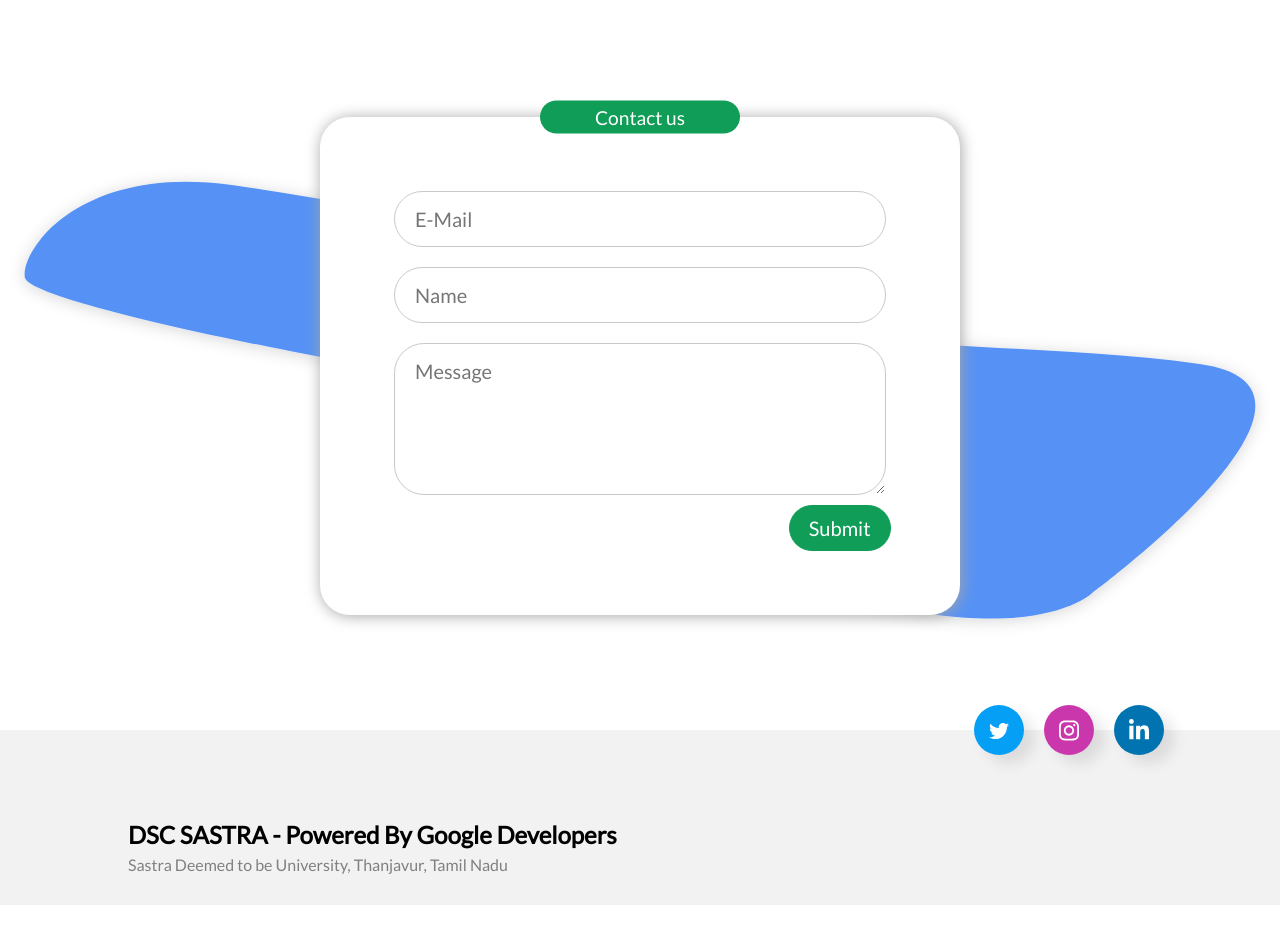
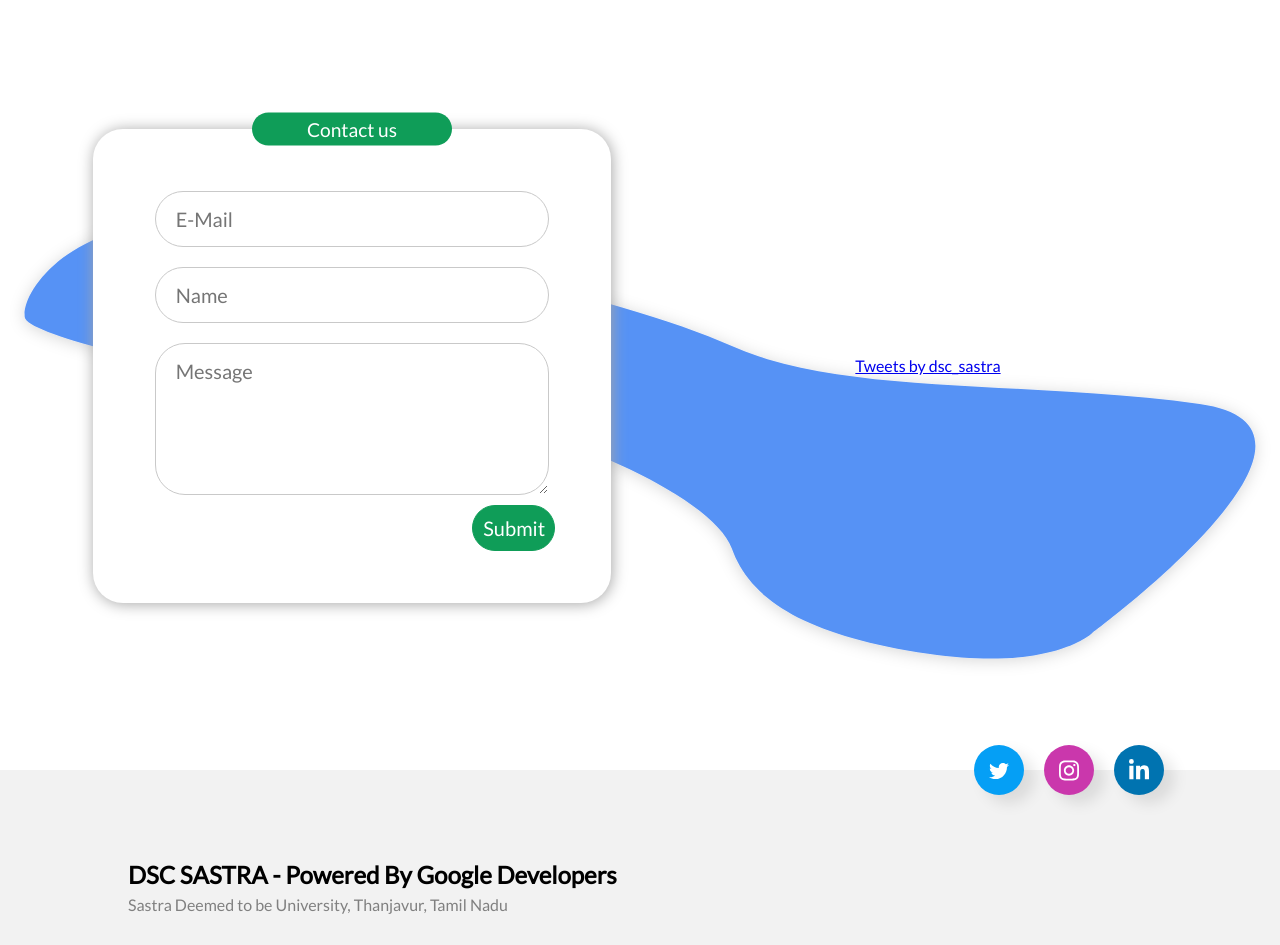
Before and after one commit to dcs-sastra/DSCWebApp, a React (Create React App) app: page / in a window 1280 px wide. Shown: the part 1540-2485 px from the top of the page. Before the commit the page ends 2445 px from the top, so only its background shows below. Built offline with nearby package versions, Linux system fonts and the light colour scheme.

Commit message:
Added twitter feed to home page

```diff
--- a/src/Pages/About/About.jsx
+++ b/src/Pages/About/About.jsx
@@ -18,18 +18,12 @@ const AboutUs = styled.div`
 `;
 
 const Principles = styled.div`
-  padding: 7vh 10%;
+  padding: 50px;
   background-color: #f1f1f1;
   display: grid;
-  grid-template-columns: auto auto auto;
+  grid-template-columns: repeat(auto-fit, minmax(200px, 400px));
   justify-content: space-evenly;
-  grid-column-gap: 5%;
-  @media (max-width: 768px) {
-    padding: 7vh 5%;
-    grid-template-columns: auto;
-    grid-template-rows: auto auto auto;
-    grid-row-gap: 5vh;
-  }
+  grid-row-gap: 50px;
 `;
 
 const Principle = styled.div`
@@ -74,11 +68,11 @@ const About = () => {
       </main>
 
       <AboutUs id="about">
-        We are the team behind DSC SASTRA. We are a proud community of passionate
-        programmers who continuously strive to both improve ourselves and also
-        help others in their programming endavours. We aim to foster an inclusive
-        society wherein our beloved members have an opportunity to Network, Learn
-        and Grow as both individuals and a team.
+        We are the team behind DSC SASTRA. We are a proud community of
+        passionate programmers who continuously strive to both improve ourselves
+        and also help others in their programming endavours. We aim to foster an
+        inclusive society wherein our beloved members have an opportunity to
+        Network, Learn and Grow as both individuals and a team.
       </AboutUs>
 
       <Principles>
--- a/src/Pages/Footer/Footer.js
+++ b/src/Pages/Footer/Footer.js
@@ -1,16 +1,16 @@
-import React, { useState } from "react";
-import { Button, TwitterTimeline, CloseButton, SocialButtons } from "./Social";
+import React from "react";
+import { Button, SocialButtons } from "./Social";
 import styled from "styled-components";
 import instagram from "../Logos/instagram.svg";
 import twitter from "../Logos/twitter.svg";
 import linkedin from "../Logos/linkedin-white.svg";
-import close from "../Logos/close.svg";
 import { useLocation } from "react-router-dom";
 
 const Address = styled.div`
   position: absolute;
   width: 100%;
   color: grey;
+  margin-top: 40px;
   background-color: #f2f2f2;
   font-size: 20px;
   & > h4 {
@@ -25,23 +25,8 @@ const Address = styled.div`
   }
 `;
 
-const Overlay = styled.div`
-  position: fixed;
-  display: ${(props) => props.overlay};
-  width: 100%;
-  height: 100%;
-  top: 0;
-  left: 0;
-  right: 0;
-  bottom: 0;
-  background-color: rgba(0, 0, 0, 0.8);
-  z-index: 2;
-  cursor: pointer;
-`;
-
 const Footer = () => {
   const location = useLocation();
-  const [overlayOpen, setOverlayOpen] = useState("none");
   return (
     <>
       <Address>
@@ -49,7 +34,7 @@ const Footer = () => {
           <SocialButtons>
             <Button
               onClick={() => {
-                setOverlayOpen("block");
+                window.open("https://twitter.com/dsc_sastra");
               }}
               color="#059ff5"
             >
@@ -76,22 +61,6 @@ const Footer = () => {
         <h4>DSC SASTRA - Powered By Google Developers</h4>
         <p>Sastra Deemed to be University, Thanjavur, Tamil Nadu</p>
       </Address>
-      <Overlay overlay={overlayOpen} onClick={() => setOverlayOpen("none")}>
-        <TwitterTimeline>
-          <a
-            className="twitter-timeline"
-            href="https://twitter.com/dsc_sastra?ref_src=twsrc%5Etfw"
-            data-height="500"
-            data-width="1000"
-            data-chrome="nofooter"
-          >
-            Tweets by dsc_sastra
-          </a>
-        </TwitterTimeline>
-        <CloseButton onClick={() => setOverlayOpen("none")}>
-          <img src={close} width="20px"></img>
-        </CloseButton>
-      </Overlay>
     </>
   );
 };
--- a/src/Pages/Footer/Social.js
+++ b/src/Pages/Footer/Social.js
@@ -1,15 +1,4 @@
 import styled from "styled-components";
-
-export const TwitterTimeline = styled.div`
-  position: absolute;
-  top: 40%;
-  left: 50%;
-  transform: translateX(-50%) translateY(-50%);
-  display: flex;
-  justify-content: center;
-  align-items: center;
-  width: 80%;
-`;
 
 export const SocialButtons = styled.div`
   width: 85%;
@@ -41,26 +30,3 @@ export const Button = styled.button`
     box-shadow: ${(props) => "10px 8px 15px" + props.color};
   }
 `;
-
-export const CloseButton = styled.button`
-  transform: translateX(-50%) translateY(-50%);
-  position: absolute;
-  display: flex;
-  justify-content: center;
-  align-items: center;
-  left: 50%;
-  top: 85%;
-  background-color: #ca0b00;
-  height: 50px;
-  width: 50px;
-  color: white;
-  border: none;
-  border-radius: 45px;
-  box-shadow: 7px 4px 15px rgba(0, 0, 0, 0.1);
-  transition: box-shadow 0.3s ease 0s;
-  cursor: pointer;
-  outline: none;
-  &:hover {
-    box-shadow: 10px 8px 15px #ca0b00;
-  }
-`;
--- a/src/Pages/Home/ContactUs.js
+++ b/src/Pages/Home/ContactUs.js
@@ -3,13 +3,12 @@ import styled from "styled-components";
 
 const Card = styled.div`
   background-color: white;
-  width: 50%;
+  width: 90%;
   margin: auto auto;
   border-radius: 30px;
   position: relative;
   box-shadow: 1px 1px 15px var(--shadow-grey);
   @media (max-width: 768px) {
-    width: 90%;
     padding-top: 20px;
   }
 `;
@@ -94,7 +93,7 @@ const ContactUs = (props) => {
         name: "",
         message: "",
       });
-      console.log("Responce noted!");
+      console.log("Response noted!");
     }
   };
 
--- a/src/Pages/Home/Home.jsx
+++ b/src/Pages/Home/Home.jsx
@@ -1,4 +1,4 @@
-import React,{useEffect} from "react";
+import React, { useEffect } from "react";
 import Terminal from "./Terminal";
 import path1 from "../../Backgrounds/P1.svg";
 import path2 from "../../Backgrounds/P2.svg";
@@ -36,7 +36,7 @@ const BG3 = styled.img`
   position: absolute;
   left: 50%;
   z-index: -10;
-  top: 50vh;
+  top: 55vh;
   transform: translate(-50%, -50%);
   @media (max-width: 768px) {
     top: 40vh;
@@ -153,11 +153,37 @@ const ClusterCard = styled.div`
   min-width: 240px;
 `;
 
+const TwitterAndContact = styled.div`
+  position: relative;
+  display: grid;
+  grid-template-columns: repeat(auto-fit, minmax(350px, 1fr));
+  grid-row-gap: 5%;
+  justify-content: space-space-evenly;
+  width: 100%;
+  padding: 0 5%;
+  height: 91vh;
+  @media (max-width: 768px) {
+    height: 182vh;
+  }
+`;
+const TwitterFeed = styled.div`
+  display: flex;
+  justify-content: center;
+  align-items: center;
+  margin: 0 auto;
+  width: 80%;
+  @media (max-width: 768px) {
+    margin: 0 auto;
+  }
+`;
+
 const Home = () => {
   useEffect(() => {
-    if(window.location.hash==="#contact")
-    document.getElementById("contact").scrollIntoView({ block: 'center',  behavior: 'smooth' })
-  })
+    if (window.location.hash === "#contact")
+      document
+        .getElementById("contact")
+        .scrollIntoView({ block: "center", behavior: "smooth" });
+  });
   const clusterData = clusters.map((cluster, id) => {
     if (cluster) {
       return (
@@ -195,10 +221,21 @@ const Home = () => {
         </Card>
       </Section>
       <br />
-      <Section id="contact">
+      <TwitterAndContact>
         <BG3 src={path3} width="100%" />
         <ContactUs />
-      </Section>
+        <TwitterFeed>
+          <a
+            className="twitter-timeline"
+            href="https://twitter.com/dsc_sastra?ref_src=twsrc%5Etfw"
+            data-height="550"
+            data-width="1400"
+            data-chrome="nofooter"
+          >
+            Tweets by dsc_sastra
+          </a>
+        </TwitterFeed>
+      </TwitterAndContact>
     </>
   );
 };
```
